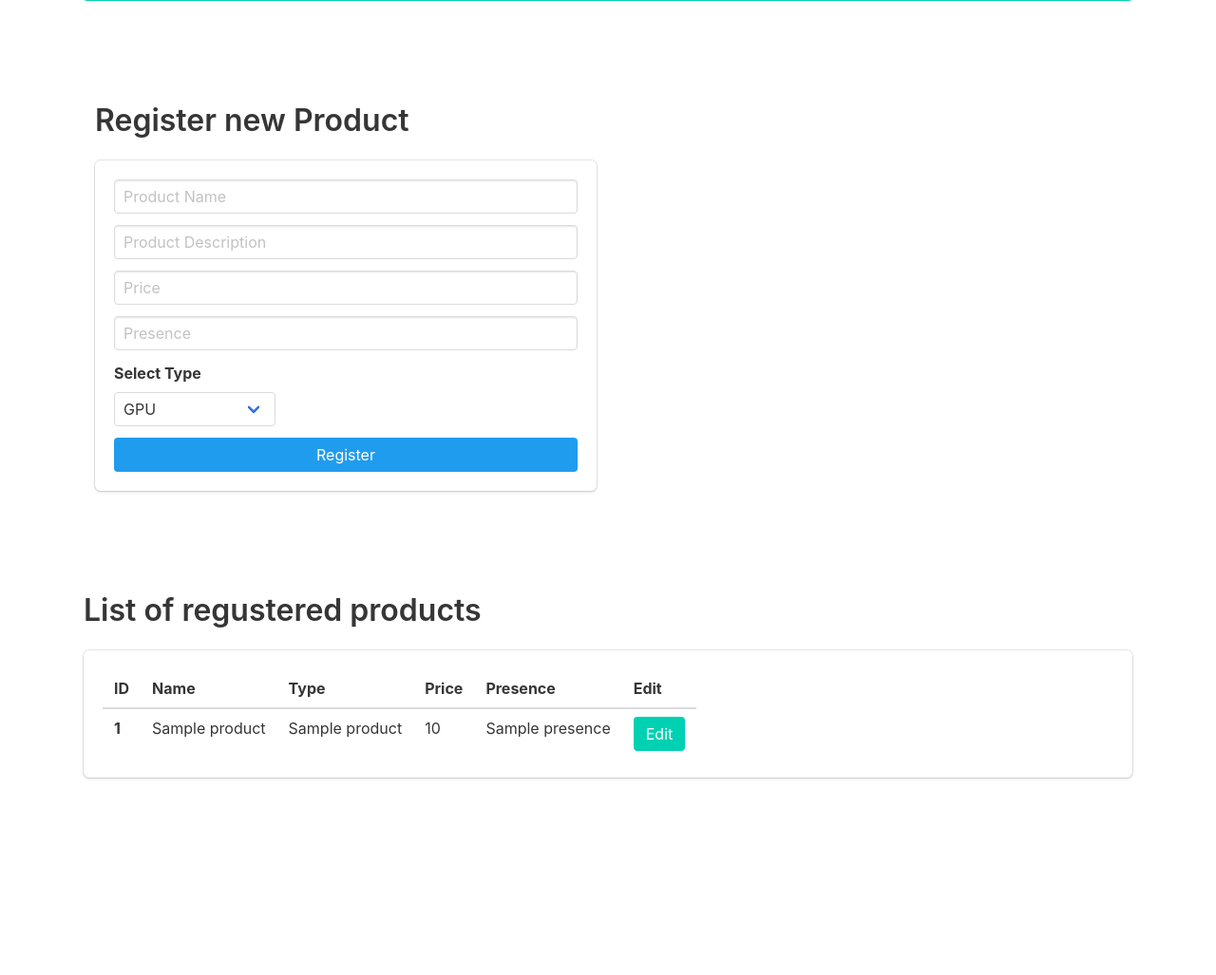
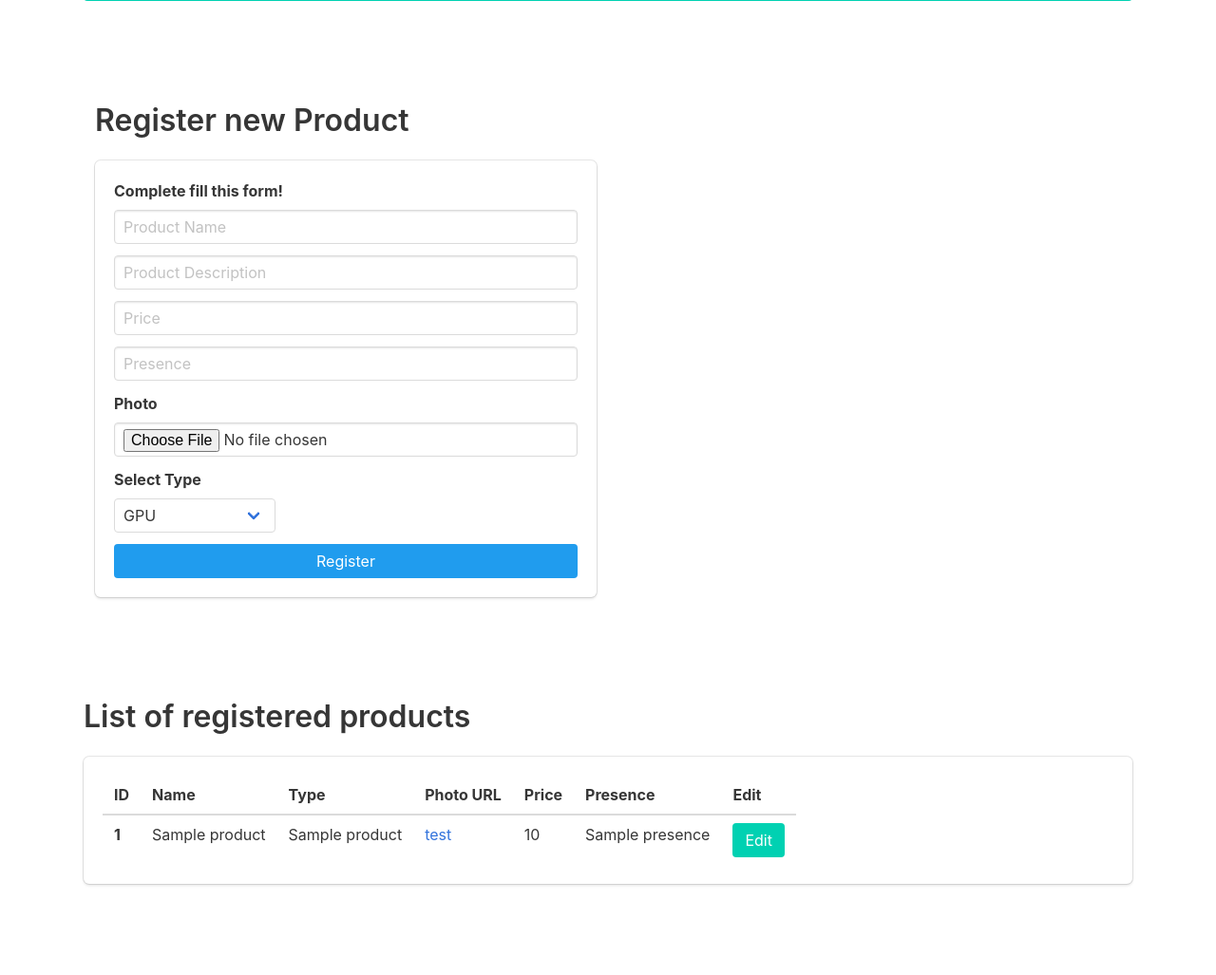
Before and after one commit to n3z0xx/dnsripoff, a Python web app: template templates/warehouse.html in a window 1280 px wide. Shown: the part 301-1328 px from the top of the page at 95% size. Before the commit the page ends 1122 px from the top, so only its background shows below. Run offline with Jinja, Linux system fonts and the light colour scheme; the template is opened without the code that fills it: most values are stand-ins (such as "Sample title", 1, 10 or a date in 2020).

Commit message:
warehouse update

```diff
--- a/models.py
+++ b/models.py
@@ -15,11 +15,7 @@ class Product(db.Model):
     type_name = db.Column(db.String(200))
     price = db.Column(db.Integer)
     presence = db.Column(db.Integer)
-
-class Product_photo(db.Model):
-    id = db.Column(db.Integer, primary_key=True)
-    url = db.Column(db.String(1000))
-    product_id = db.Column(db.Integer(), db.ForeignKey("product.id"))
+    photo_url = db.Column(db.String(200))
 
 class Cart(db.Model):
     id = db.Column(db.Integer, primary_key=True)
--- a/templates/warehouse.html
+++ b/templates/warehouse.html
@@ -37,32 +37,39 @@
             </div>
             {% endif %}
             {% endwith %}
-            <form method="POST" action="/warehouse">
+            <form method="POST" action="/warehouse" enctype="multipart/form-data">
+                <label class="label">Complete fill this form!</label>
                 <div class="field">
                     <div class="control">
-                        <input class="input" type="text" name="name" placeholder="Product Name">
+                        <input class="input" type="text" name="name" placeholder="Product Name" required>
                     </div>
                 </div>
                 <div class="field">
                     <div class="control">
-                        <input class="input" type="text" name="description" placeholder="Product Description">
+                        <input class="input" type="text" name="description" placeholder="Product Description" required>
                     </div>
                 </div>
                 <div class="field">
                     <div class="control">
-                        <input class="input" type="number" name="price" placeholder="Price">
+                        <input class="input" type="number" name="price" placeholder="Price" required>
                     </div>
                 </div>
                 <div class="field">
                     <div class="control">
-                        <input class="input" type="number" name="presence" placeholder="Presence">
+                        <input class="input" type="number" name="presence" placeholder="Presence" required>
+                    </div>
+                </div>
+                <div class="field">
+                    <label class="label">Photo</label>
+                    <div class="control">
+                        <input class="input" type="file" name="file" required>
                     </div>
                 </div>
                 <div class="field">
                     <label class="label">Select Type</label>
                     <div class="control">
                         <div class="select">
-                            <select name="type">
+                            <select name="type" required>
                                 <option value="GPU">GPU</option>
                                 <option value="CPU">CPU</option>
                                 <option value="memory">Memory</option>
@@ -84,7 +91,7 @@
     </div>
 </section>
 <section class="section">
-    <h2 class="title">List of regustered products</h2>
+    <h2 class="title">List of registered products</h2>
     <div class="box">
         <table class="table">
             <thead>
@@ -92,6 +99,7 @@
                     <th>ID</th>
                     <th>Name</th>
                     <th>Type</th>
+                    <th>Photo URL</th>
                     <th>Price</th>
                     <th>Presence</th>
                     <th>Edit</th>
@@ -103,10 +111,11 @@
                     <th>{{ product.id }}</th>
                     <td>{{ product.name }}</td>
                     <td>{{ product.type_name }}</td>
+                    <td><a href="{{ url_for('static', filename='/photos/'+product.photo_url) }}">test</a></td>
                     <td>{{ product.price }}</td>
                     <td>{{ product.presence }}</td>
                     <td>
-                        <a href="#" class="button is-primary">Edit</a>
+                        <a href="/warehouse/{{ product.id }}" class="button is-primary">Edit</a>
                     </td>
                 </tr>
                 {% endfor %}
```
Also changed, not shown: main.py (+41 -5 lines), templates/product_edit.html (added, +68 -0 lines), README.md, 1 other file.
